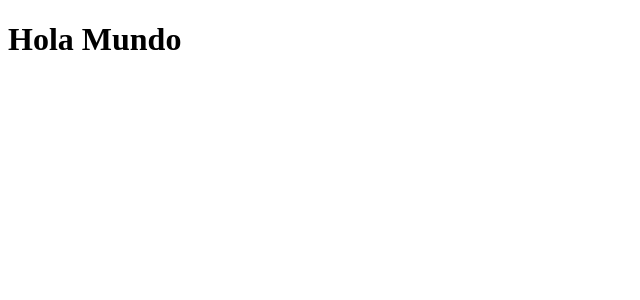
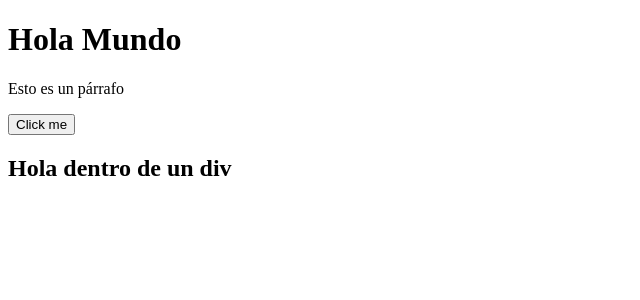
Before and after one commit to koerdev/first-steps-react, a React (Vite) app: page / in a window 1280 px wide. Shown: the top 300 px of the page, without its empty margins (0-640 px from the left). Built offline with nearby package versions, Linux system fonts and the light colour scheme.

Commit message:
feat: first component added

```diff
--- /dev/null
+++ b/src/FirstStepsApp.tsx
@@ -0,0 +1,14 @@
+export function FirstStepsApp() {
+  return (
+    <>
+      <h1>Hola Mundo</h1>
+      <p>Esto es un párrafo</p>
+
+      <button>Click me</button>
+
+      <div>
+        <h2>Hola dentro de un div</h2>
+      </div>
+    </>
+  );
+}
--- a/src/main.tsx
+++ b/src/main.tsx
@@ -1,8 +1,9 @@
 import { StrictMode } from 'react';
 import { createRoot } from 'react-dom/client';
+import { FirstStepsApp } from './FirstStepsApp';
 
 createRoot(document.getElementById('root')!).render(
   <StrictMode>
-    <h1>Hola Mundo</h1>
+    <FirstStepsApp />
   </StrictMode>,
 );
```
